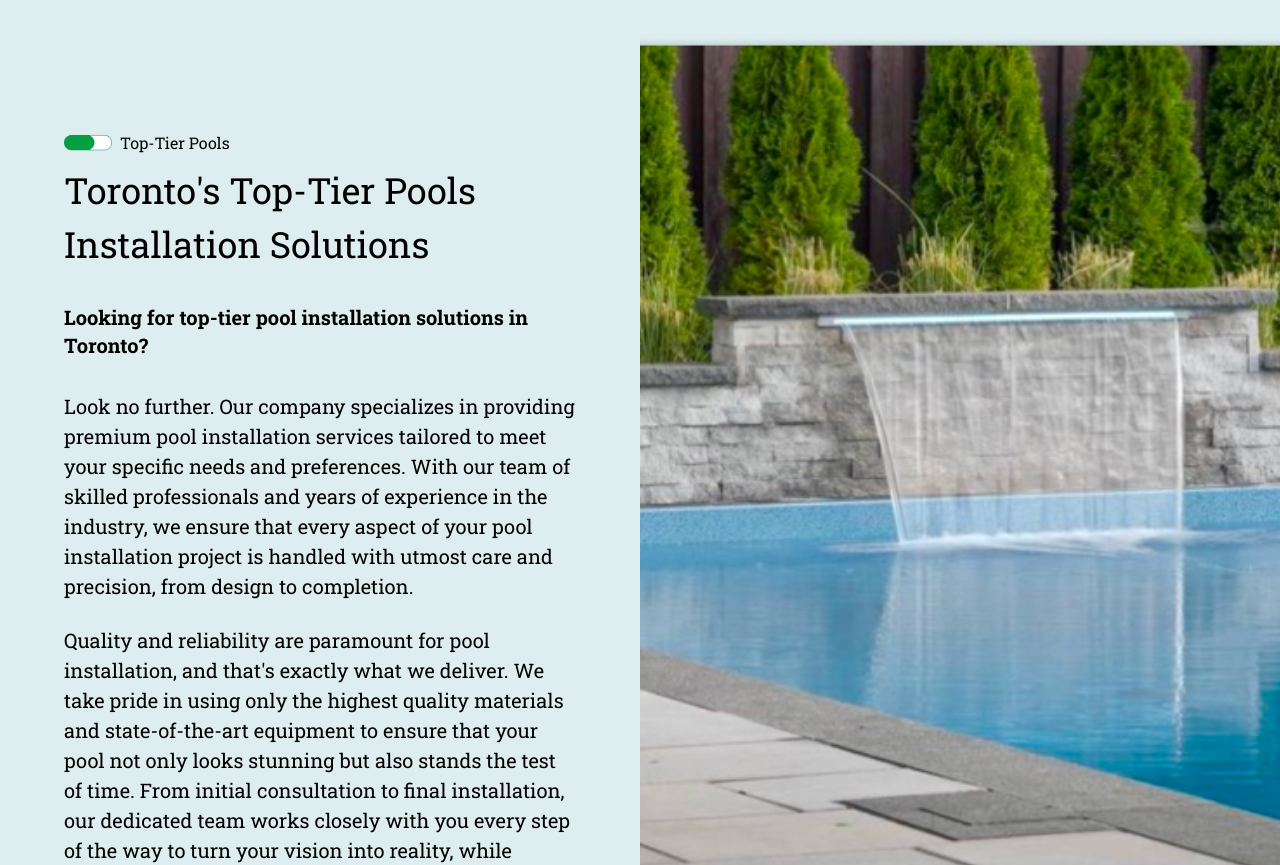
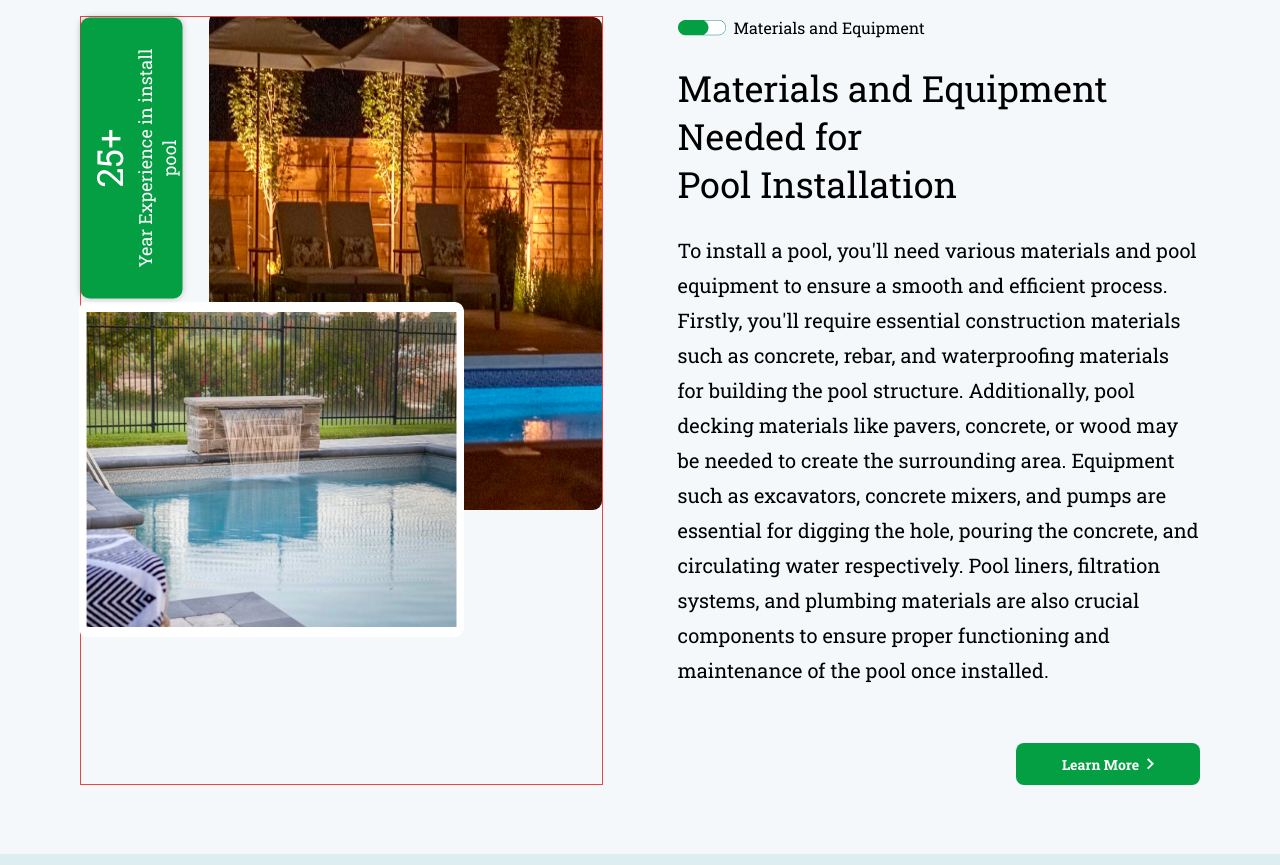
Before and after one commit to csebiplab/easy_pools, a Next.js app: page / in a window 1280 px wide. Shown: the part 3160-4025 px from the top of the page. Built offline with nearby package versions, Linux system fonts and the light colour scheme.

Commit message:
:sparkles: Done material and equip section

```diff
--- /dev/null
+++ b/src/app/components/__one_time_used/MainHomePageComponent/MaterialsNEquip/MaterialsNEquip.css
@@ -0,0 +1,37 @@
+.heading__text {
+  font-size: 36px;
+  font-style: normal;
+  font-weight: 400;
+  line-height: normal;
+}
+
+.material__para {
+  font-size: 20px;
+  font-style: normal;
+  font-weight: 400;
+  line-height: 35px;
+}
+
+.stats__area {
+  width: 281px;
+  height: 102px;
+  border-radius: 9px;
+  background: #049e43;
+  box-shadow: 0px 0px 6px 0px rgba(0, 0, 0, 0.25);
+}
+
+.pools__num {
+  text-align: center;
+  font-size: 36px;
+  font-style: normal;
+  font-weight: 400;
+  line-height: normal;
+}
+
+.install__pool {
+  color: #fff;
+  font-size: 18px;
+  font-style: normal;
+  font-weight: 400;
+  line-height: normal;
+}
--- a/src/app/components/__one_time_used/MainHomePageComponent/MaterialsNEquip/MaterialsNEquip.jsx
+++ b/src/app/components/__one_time_used/MainHomePageComponent/MaterialsNEquip/MaterialsNEquip.jsx
@@ -1,11 +1,70 @@
-import React from 'react';
+import HeadingIcon from "@/app/components/ui/HeadingIcon";
+import { headingIconText } from "@/app/utils/heading-text";
+import CommonButton from "../../../ui/CommonButton";
+import "./MaterialsNEquip.css";
+import Image from "next/image";
 
 const MaterialsNEquip = () => {
-    return (
+  return (
+    <div className="px-5 md:px-10 xl:px-20 2xl:px-[120px] py-[69px]">
+      <div className="grid grid-cols-2 gap-x-[75px]">
+        <div className="border border-red-500">
+          <div className="">
+            <div className="stats__area text-white rotate-[270deg] -ml-[90px] mt-[90px] px-[17px] py-[4px]">
+              <div className="text-center">
+                <span className="pools__num text-white">25+</span>
+                <p className="text-white install__pool">
+                  Year Experience in install <br /> pool
+                </p>
+              </div>
+            </div>
+            <div className="-mt-[192px]">
+              <Image
+                src="/assets/images/equip2.png"
+                width={650}
+                height={493}
+                loading="lazy"
+                className="h-[493px] w-[650px] pl-32 mr-2 rounded-[9px]"
+              />
+              <div className="-ml-[130px] mt-[-13rem]">
+                <Image
+                  src="/assets/images/equip1.png"
+                  width={513}
+                  height={335}
+                  loading="lazy"
+                  className="h-[335px] !w-[513px] pl-32 mr-2 rounded-[9px]"
+                />
+              </div>
+            </div>
+          </div>
+        </div>
         <div>
-            Material N Equipments
+          <HeadingIcon text={headingIconText.meterialNEquip__IconText} />
+          <h3 className="heading__text text-black mt-4 mb-[25px]">
+            Materials and Equipment Needed for
+            <br />
+            Pool Installation
+          </h3>
+          <p className="material__para">
+            To install a pool, you'll need various materials and pool equipment
+            to ensure a smooth and efficient process. Firstly, you'll require
+            essential construction materials such as concrete, rebar, and
+            waterproofing materials for building the pool structure.
+            Additionally, pool decking materials like pavers, concrete, or wood
+            may be needed to create the surrounding area. Equipment such as
+            excavators, concrete mixers, and pumps are essential for digging the
+            hole, pouring the concrete, and circulating water respectively. Pool
+            liners, filtration systems, and plumbing materials are also crucial
+            components to ensure proper functioning and maintenance of the pool
+            once installed.
+          </p>
+          <div className="mt-[55px] flex justify-end">
+            <CommonButton />
+          </div>
         </div>
-    );
+      </div>
+    </div>
+  );
 };
 
 export default MaterialsNEquip;
--- a/src/app/components/__one_time_used/MainHomePageComponent/OurServices/ServiceCard.jsx
+++ b/src/app/components/__one_time_used/MainHomePageComponent/OurServices/ServiceCard.jsx
@@ -1,6 +1,6 @@
+import CommonButton from "@/app/components/ui/CommonButton";
 import Image from "next/image";
 import React from "react";
-import ServiceCardButton from "./ServiceCardButton";
 
 const ServiceCard = ({ serv }) => {
   const { imgUrl, title, desc } = serv ?? {};
@@ -18,7 +18,7 @@ const ServiceCard = ({ serv }) => {
           <h5 className="py-[25px]">{title}</h5>
           <p className="pb-[45px]">{desc}</p>
           <div className="pb-5 flex justify-center relative">
-            <ServiceCardButton />
+            <CommonButton />
           </div>
         </div>
       </div>
--- a/src/app/components/__one_time_used/MainHomePageComponent/OurServices/ServiceCardButton.jsx
+++ b/src/app/components/ui/CommonButton.jsx
@@ -1,6 +1,6 @@
 import React from "react";
 
-const ServiceCardButton = () => {
+const CommonButton = () => {
   return (
     <button className="service__card__btn flex justify-center items-center">
       <span className="text-white text-[14px] font-bold">Learn More</span>
@@ -21,4 +21,4 @@ const ServiceCardButton = () => {
   );
 };
 
-export default ServiceCardButton;
+export default CommonButton;
--- a/src/app/utils/heading-text.js
+++ b/src/app/utils/heading-text.js
@@ -6,5 +6,6 @@ export const headingIconText = {
     toptail__IconText: "Top-Tier Pools",
     faq__IconText: "Frequently Asked Questions (FAQ)",
     aboutUs__IconText: "About Us",
+    meterialNEquip__IconText: "Materials and Equipment",
 
 }
```
Also changed, not shown: public/assets/images/equip1.png (added), public/assets/images/equip2.png (added).
